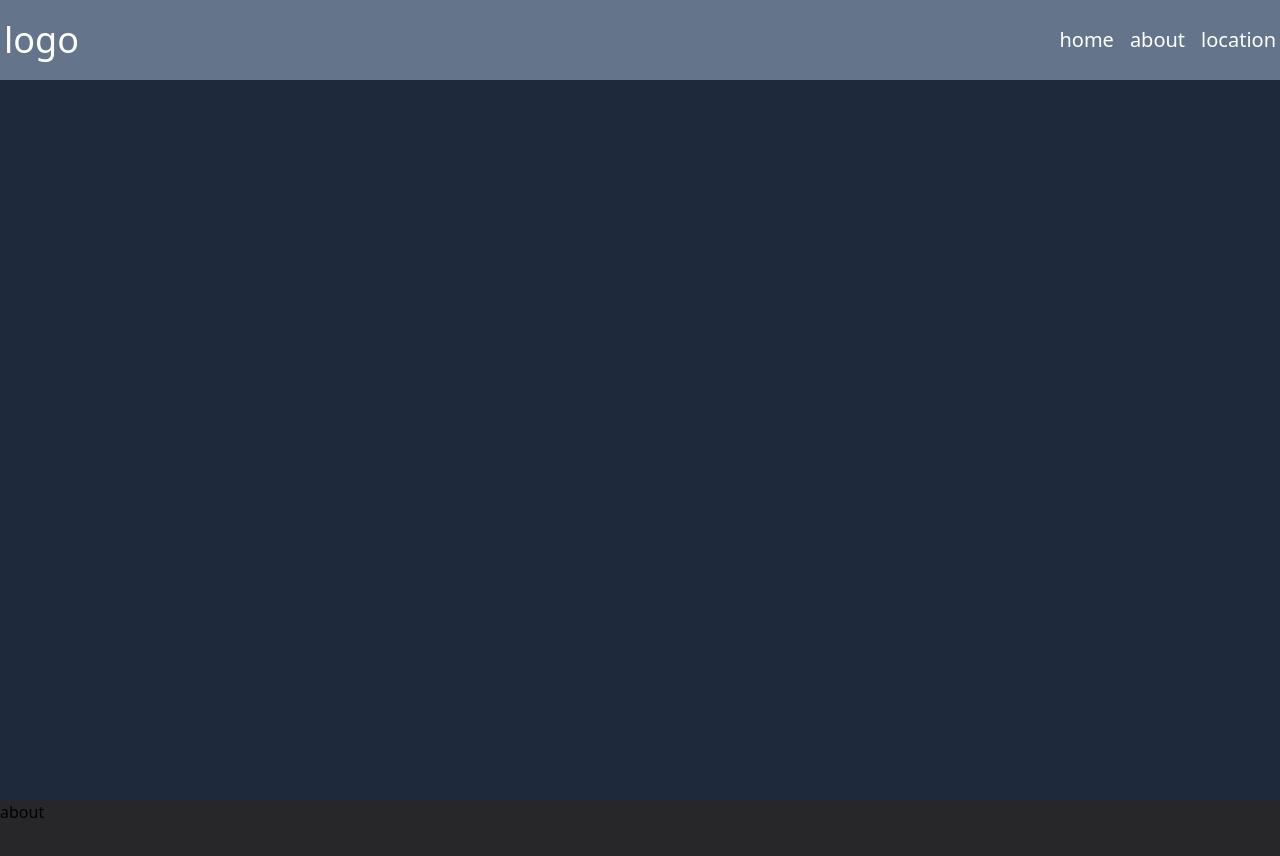
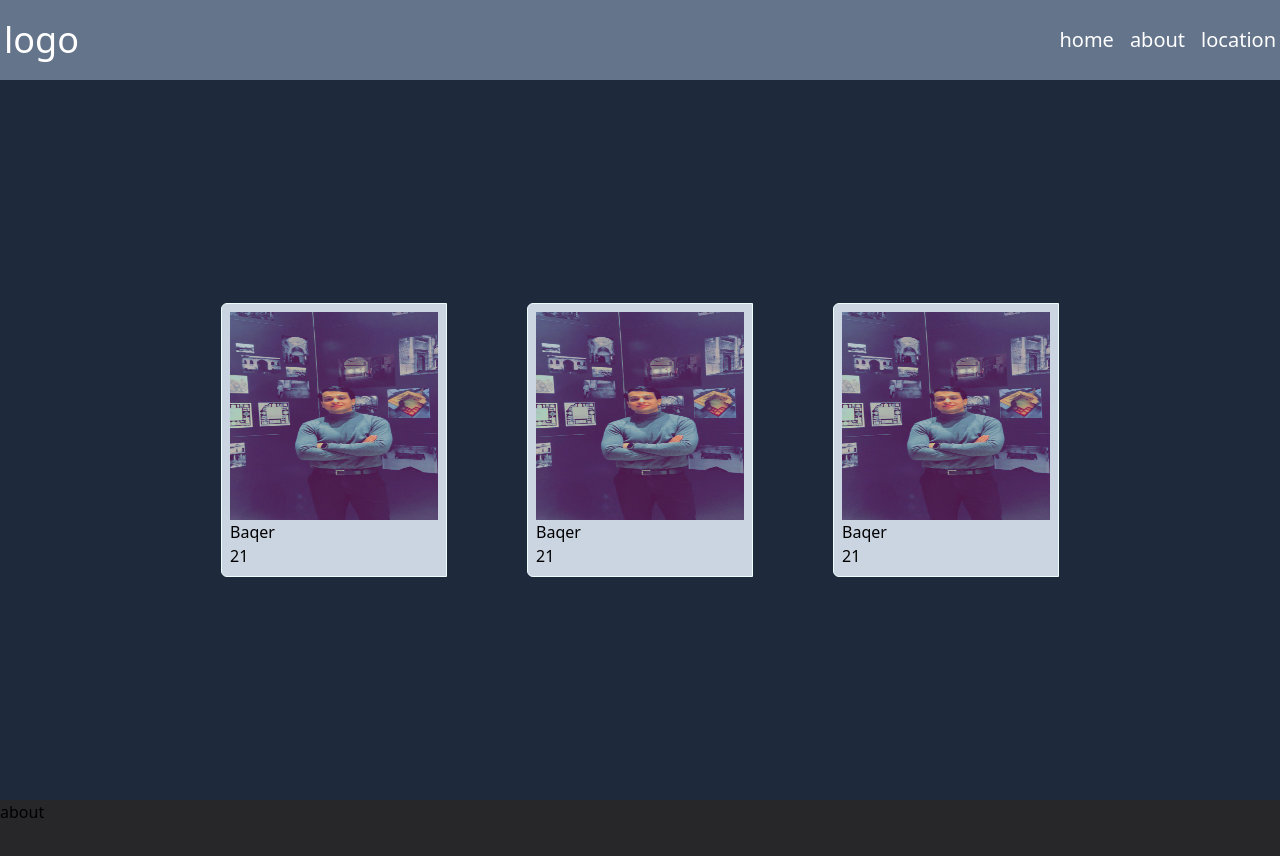
Before and after one commit to engbaqer/hackathonFront, a React (Vite) app: page / in a window 1280 px wide. Shown: the top 856 px of the page. Built offline with nearby package versions, Linux system fonts and the light colour scheme; a web font is replaced by a local one.

Commit message:
add data to body

```diff
--- a/src/components/body.jsx
+++ b/src/components/body.jsx
@@ -1,10 +1,17 @@
-
+import Data from './fakedata/bodyData'
 
 export default function body() {
   return (
 
 
-    <div className="bg-slate-800 flex-grow">body
+    <div className="bg-slate-800 flex-grow flex items-center justify-center gap-20 flex-wrap    ">
+      {Data.map((item,indx) =>
+      <div className='border border-cyan-50 rounded-s-md p-2 bg-slate-300' key={indx}>
+        <img className='w-52 h-52' src={item.image} alt="" />
+        <h1>{item.name}</h1>
+        <p>{item.age}</p>
+          </div>
+      )}
     </div>
 
 
--- /dev/null
+++ b/src/components/fakedata/bodyData.js
@@ -0,0 +1,21 @@
+import Image from './photo_2024-09-26_22-28-27.jpg';
+
+const data = [
+    {
+        image: Image,  // Lowercase "image" for consistency
+        name: "Baqer", // Capitalized the name properly
+        age: 21        // Changed "old" to "age" for clarity
+    },
+    {
+        image: Image,  // Lowercase "image" for consistency
+        name: "Baqer", // Capitalized the name properly
+        age: 21        // Changed "old" to "age" for clarity
+    },
+    {
+        image: Image,  // Lowercase "image" for consistency
+        name: "Baqer", // Capitalized the name properly
+        age: 21        // Changed "old" to "age" for clarity
+    }
+];
+
+export default data; // Exporting the data for use in other components
--- a/src/components/header.jsx
+++ b/src/components/header.jsx
@@ -3,13 +3,13 @@
 function Header() {
   const listOfnav=["home","about","location"]
   return (
-    <div className="bg-slate-500 fixed w-full">
+    <div className="bg-slate-500  w-full">
 
     <div className= " container h-20 w-screen mx-auto flex items-center justify-between px-1 text-white ">
       <h1 className="text-4xl">logo</h1>
       <ul className="flex gap-4">
         {listOfnav.map((item,indx) =>
-          <li className="text-xl" key={indx}>{item}</li>
+          <li className="text-xl cursor-pointer transition-all hover:opacity-55" key={indx}>{item}</li>
           )}
       </ul>
     </div>
```
Also changed, not shown: src/components/fakedata/photo_2024-09-26_22-28-27.jpg (added).
